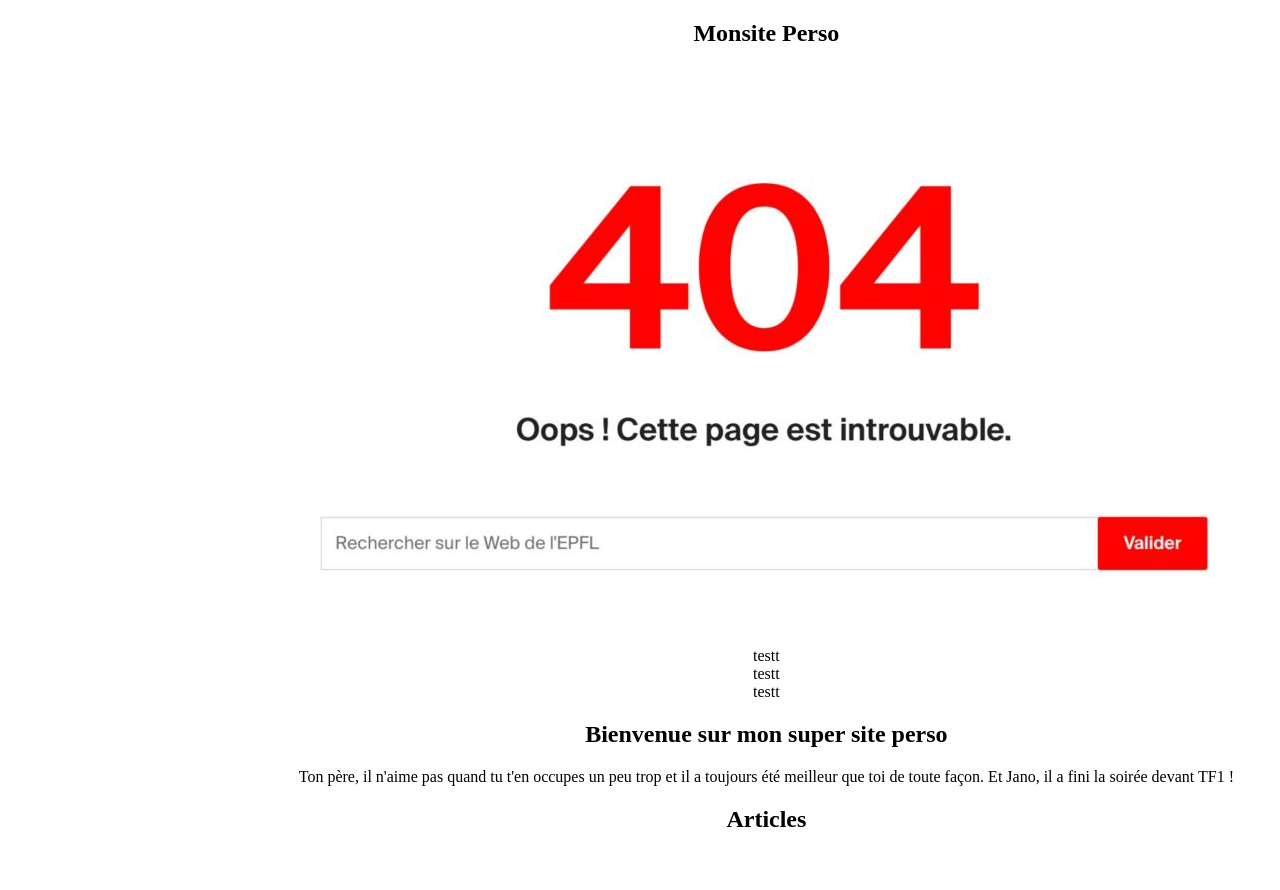
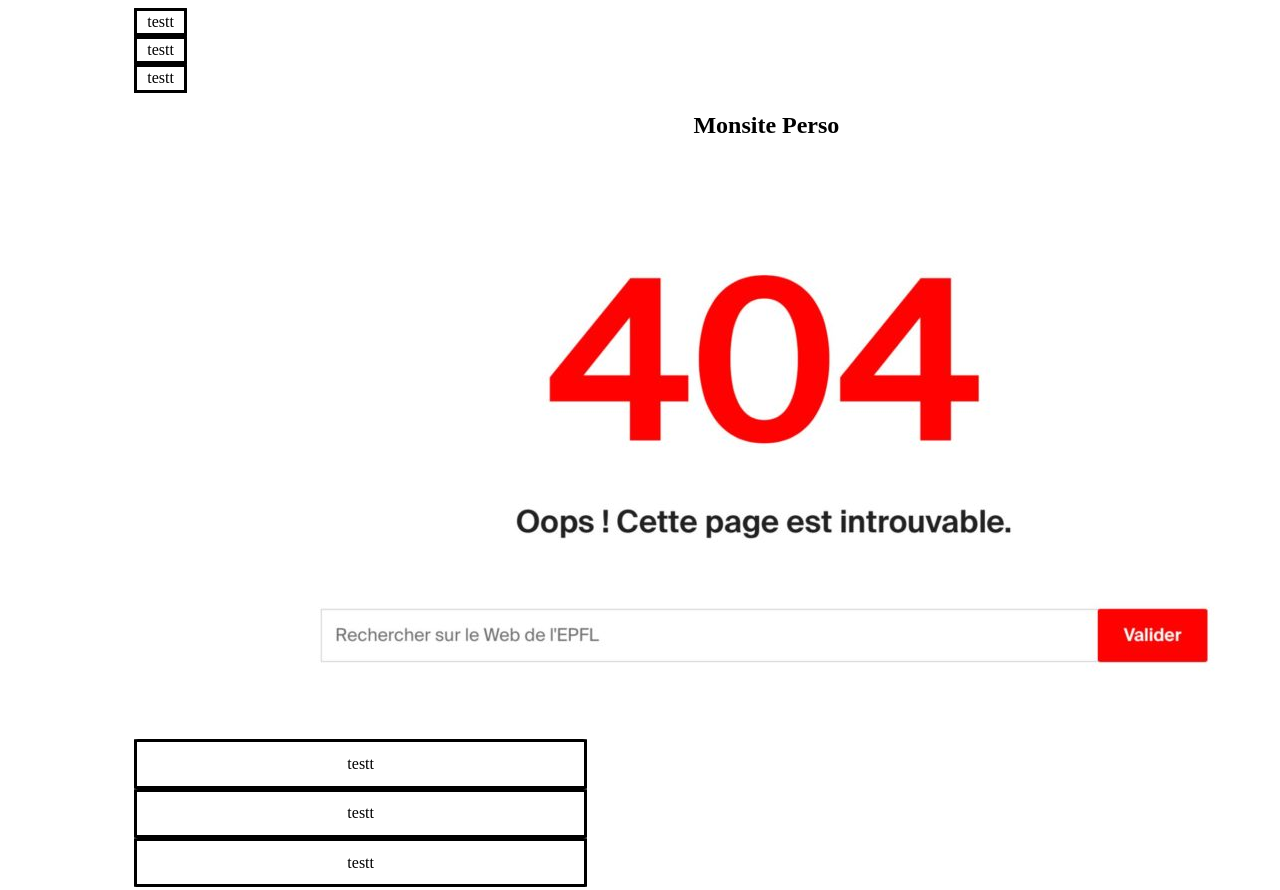
Before and after one commit to RobBiss/ExoSikara, a plain HTML site: page Responsive/exo3Lagrille.html in a window 1280 px wide. Shown: the top 890 px of the page. Before the commit the page ends 852 px from the top, so only its background shows below. Drawn offline with Linux system fonts and the light colour scheme.

Commit message:
continuation grille

```diff
--- a/Responsive/Grille.css
+++ b/Responsive/Grille.css
@@ -43,6 +43,12 @@ main{
 }
 .col-xs-12{
     width: calc(1200%/12);
+}
+.button{
+    width: 20%;
+    padding: 1%;
+    border: solid black;
+    border-radius: 1%;
 }
 @media screen and (min-width: 700px) {
     .col-sm-1{
--- a/Responsive/exo3Lagrille.html
+++ b/Responsive/exo3Lagrille.html
@@ -8,16 +8,25 @@
 </head>
 <body>
      <main class="container container-fluid">
+        <section class="row displayXS">
+            <section class="col-xs-10">
+            </section>
+            <section class="menu col-xs-2">
+                <section class="button col-xs-4">testt</section>
+                <section class="button col-xs-4">testt</section>
+                <section class="button col-xs-4">testt</section>
+            </section>
+        </section>
         <section class="row">
             <h1>Monsite Perso</h1>
         </section>
         <section class="row">
             <img src="/img/error404.jpg" alt="error404">
         </section>
-        <section class="row">
-            <section class="button">testt</section>
-            <section class="button">testt</section>
-            <section class="button">testt</section>
+        <section class="row remXS">
+            <section class="button col-sm-4 col-md-4 col-lg-4">testt</section>
+            <section class="button col-sm-4 col-md-4 col-lg-4">testt</section>
+            <section class="button col-sm-4 col-md-4 col-lg-4">testt</section>
         </section>
         <section class="row">
             <h2>Bienvenue sur mon super site perso</h2>
@@ -27,19 +36,15 @@
         </section>
         <section class="row">
             <h2>Articles</h2>
-
         </section>
         <section class="row">
-
+            <img src="/img/error404.jpg" alt="error404">
         </section>
         <section class="row">
-
+            <img src="/img/error404.jpg" alt="error404">
         </section>
         <section class="row">
-
-        </section>
-        <section class="row">
-
+            <img src="/img/error404.jpg" alt="error404">
         </section>
         <section class="row">
 
```
